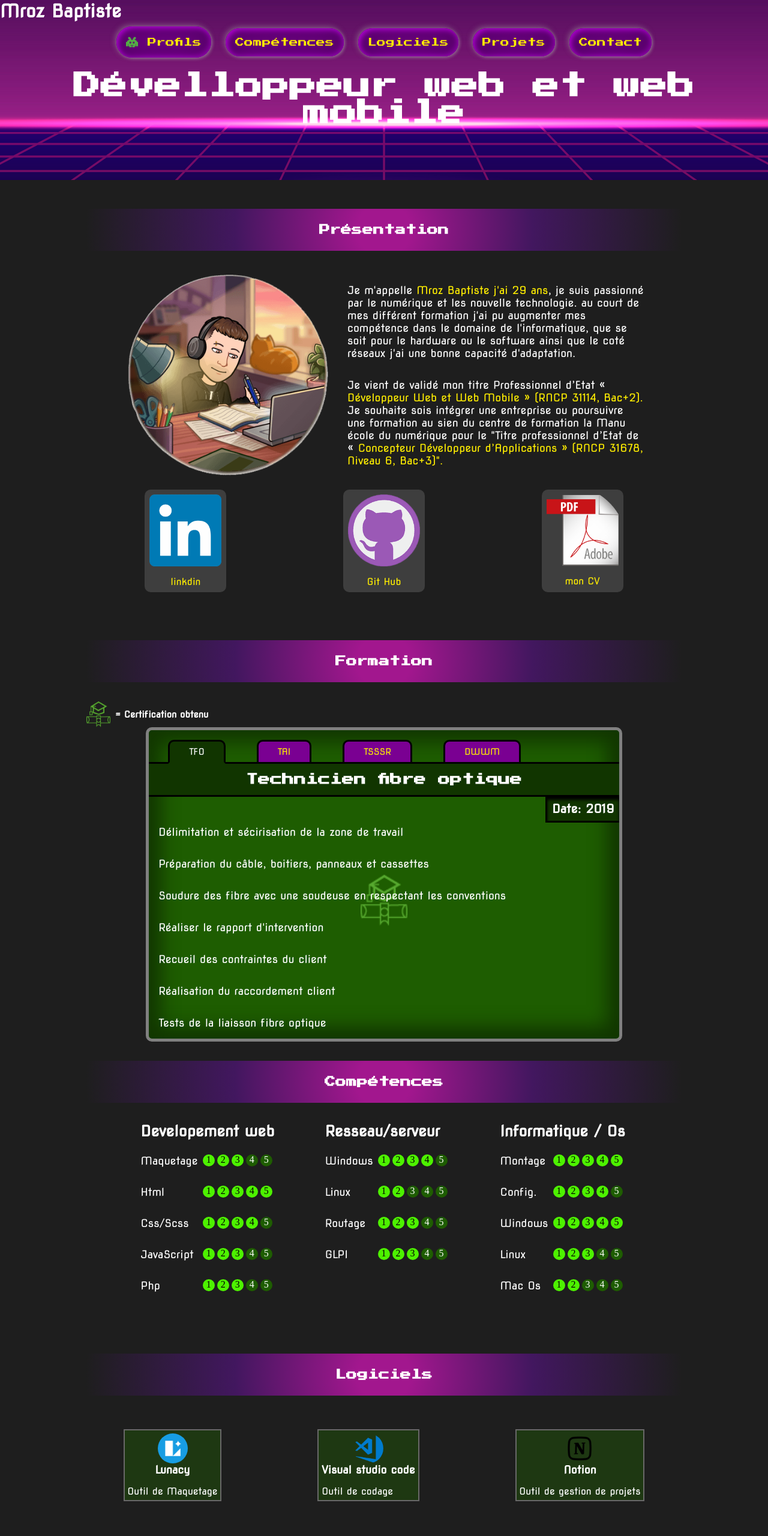
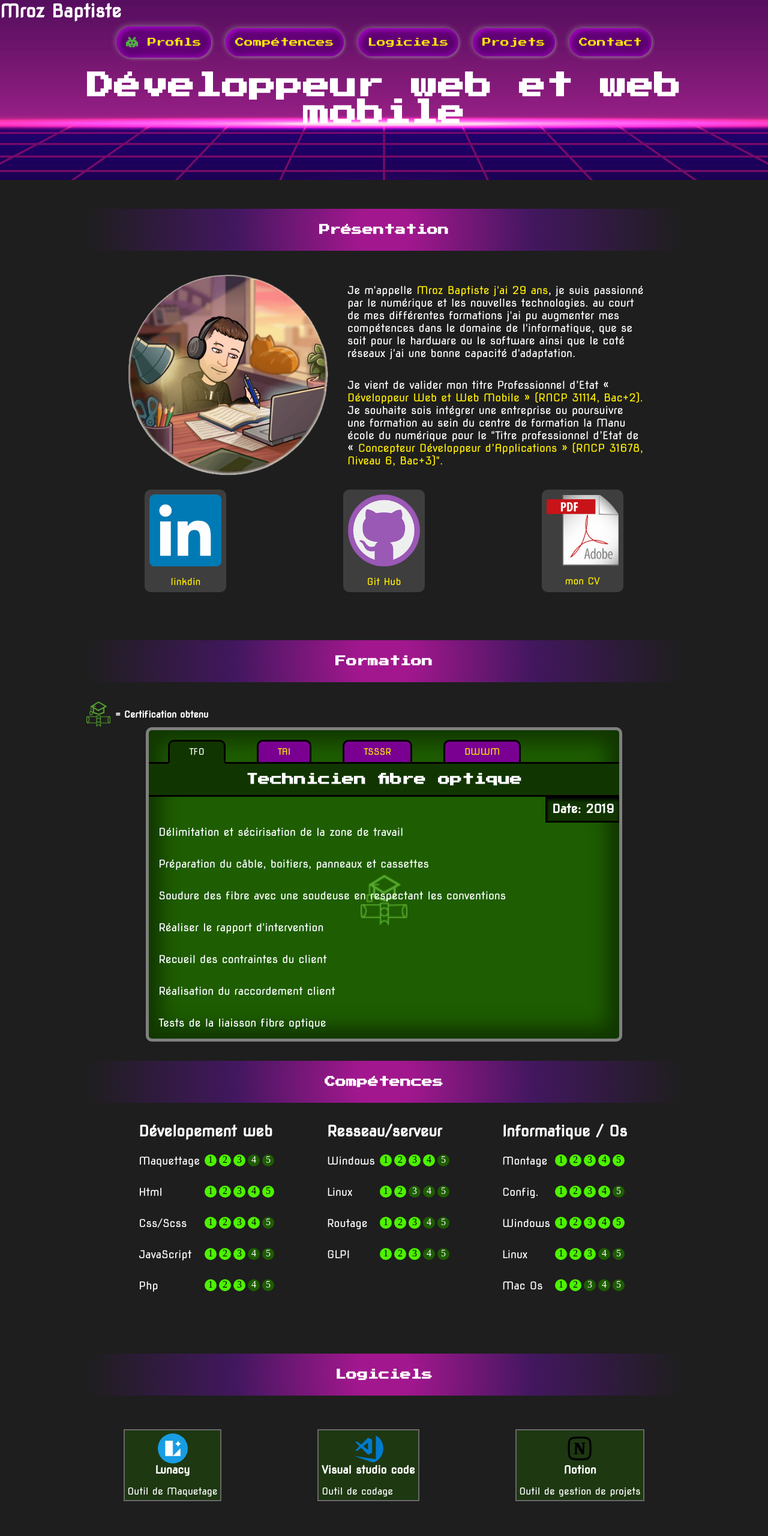
Before and after one commit to MrozBaptiste/MrozBaptiste, a plain HTML site: page index.html in a window 1280 px wide. Shown: the top 2560 px of the page at 60% size. Drawn offline with Linux system fonts and the light colour scheme.

Commit message:
correction

```diff
--- a/index.html
+++ b/index.html
@@ -11,7 +11,7 @@
 <body>
     <div id="banner">
         <p><strong>Mroz Baptiste</strong></p>
-        <h1>Dévelloppeur web et web mobile</h1>
+        <h1>Développeur web et web mobile</h1>
 
     </div>
 
@@ -60,11 +60,11 @@
             <div id="my">
                 <img src="assets/img/avatar.png" alt="Avatar">
                 <div id="info">
-                    <p>Je m'appelle <span class="textColor">Mroz Baptiste j'ai 29 ans</span>, je suis passionné par le numérique et les nouvelle technologie.
-                        au court de mes différent formation j'ai pu augmenter mes compétence dans le domaine de l'informatique,
+                    <p>Je m'appelle <span class="textColor">Mroz Baptiste j'ai 29 ans</span>, je suis passionné par le numérique et les nouvelles technologies.
+                        au court de mes différentes formations j'ai pu augmenter mes compétences dans le domaine de l'informatique,
                         que se soit pour le hardware ou le software ainsi que le coté réseaux j'ai une bonne capacité d'adaptation. </p>
 
-                    <p>Je vient de validé mon titre Professionnel d’Etat « <span class="textColor">Développeur Web et Web Mobile » (RNCP 31114, Bac+2).</span> Je souhaite sois intégrer une entreprise ou poursuivre une formation au sien du centre de formation la Manu école du numérique
+                    <p>Je vient de valider mon titre Professionnel d’Etat « <span class="textColor">Développeur Web et Web Mobile » (RNCP 31114, Bac+2).</span> Je souhaite sois intégrer une entreprise ou poursuivre une formation au sein du centre de formation la Manu école du numérique
                         pour le "Titre professionnel d’Etat de « <span class="textColor">Concepteur Développeur d’Applications » (RNCP 31678, Niveau 6, Bac+3)".</span></p>
                 </div>
             </div>
@@ -149,9 +149,9 @@
                     <h3>Technicien fibre optique</h3>
                     <p><strong>Date: 2019</strong></p>
                     <ul>
-                        <li>Délimitation et sécirisation de la zone de travail</li>
+                        <li>Délimitation et sécurisation de la zone de travail</li>
                         <li>Préparation du câble, boitiers, panneaux et cassettes</li>
-                        <li>Soudure des fibre avec une soudeuse en respectant les conventions</li>
+                        <li>Soudure des fibres avec une soudeuse en respectant les conventions</li>
                         <li>Réaliser le rapport d'intervention</li>
                         <li>Recueil des contraintes du client</li>
                         <li>Réalisation du raccordement client</li>
@@ -212,7 +212,7 @@
                 </div>
 
                 <div class="formation win noActive" id="dwwmFormation">
-                    <h3>Devellopeur web et web mobile</h3>
+                    <h3>Dévelopeur web et web mobile</h3>
                     <p><strong>Date: 2023</strong></p>
                     <ul>
                         <li>Maquetter une application.</li>
@@ -239,9 +239,9 @@
                 </div>
                 <div id="mySkillNotation">
                     <div class="category">
-                        <h3>Developement web</h3>
+                        <h3>Dévelopement web</h3>
                         <div class="notation">
-                            <p>Maquetage</p>
+                            <p>Maquettage</p>
                             <div class="bareme">
                                 <span class="point active">1</span>
                                 <span class="point active">2</span>
@@ -449,7 +449,7 @@
                <h2>Contacts</h2>
             </div>
 
-            <p>Le premier conctact ce fait par mail pour planifier un rendez-vous téléphonique si besoin. </p>
+            <p>Le premier contact se fait par mail pour planifier un rendez-vous téléphonique si besoin. </p>
             <div id="contactsFlex">
                 <div class="contact">
                     <div class="title"><img src="assets/img/icone/1181190_email_gmail_google_mail_icon.png"
```
